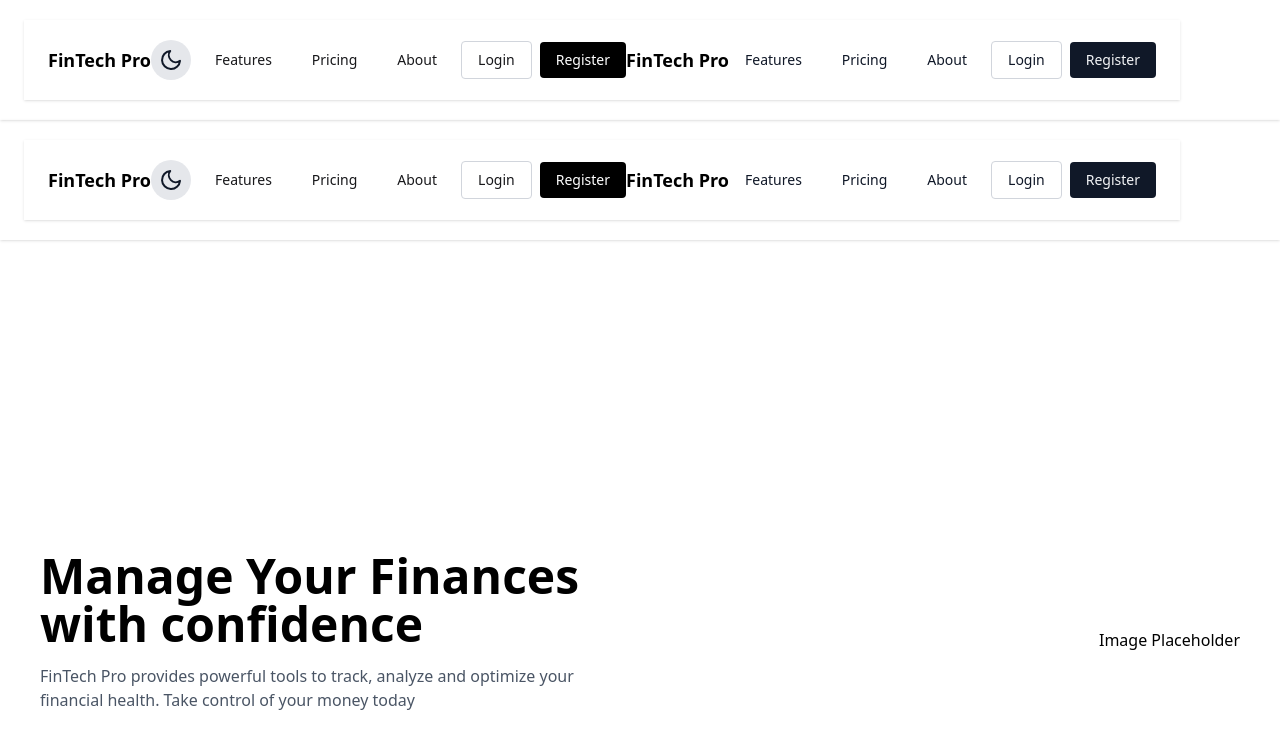
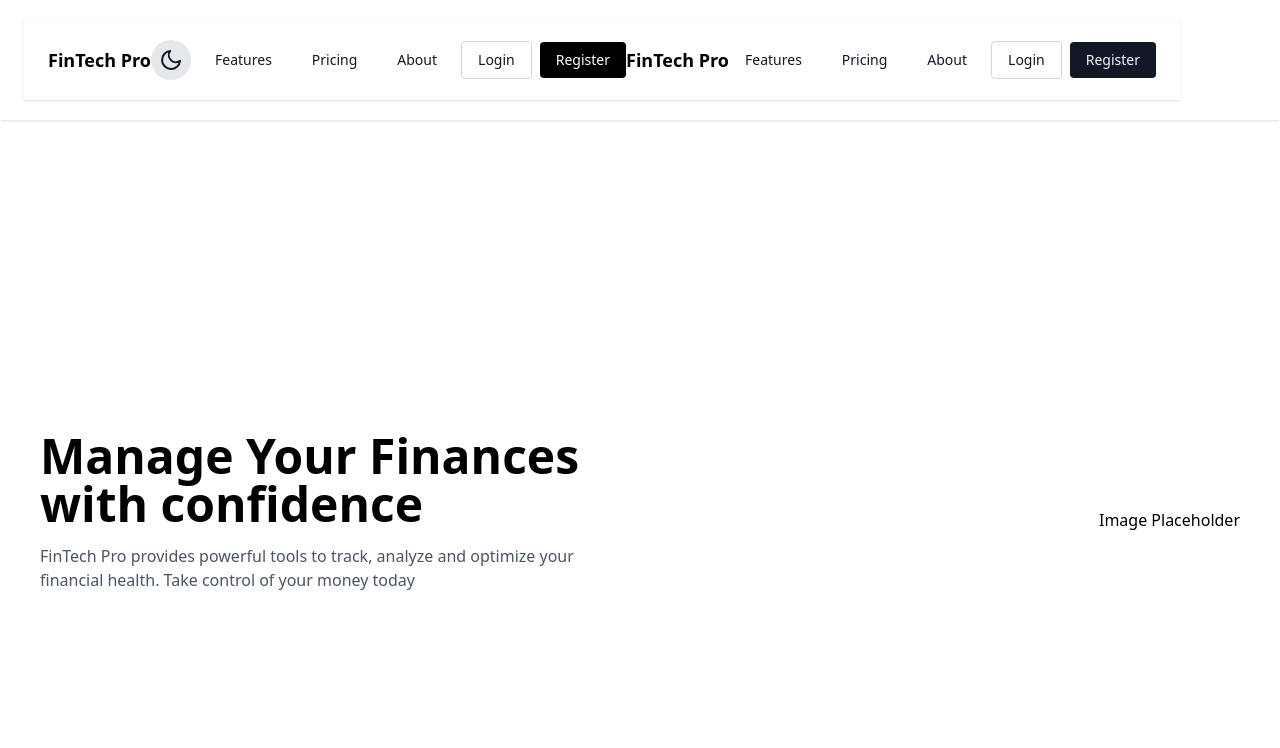
Before and after one commit to FinTech-Pro-Developers/FinTech-Pro, a Next.js app in the folder fin_tech-pro/: page / in a window 1280 px wide. Shown: the top 748 px of the page. Built offline with nearby package versions, Linux system fonts and the light colour scheme.

Commit message:
chore(web): remove unnecessary files

```diff
--- a/fin_tech-pro/src/app/page.tsx
+++ b/fin_tech-pro/src/app/page.tsx
@@ -1,10 +1,8 @@
-import Header from "@/components/organisms/header";
-import Hero from "@/components/molecules/hero";
+import Hero from '@/components/molecules/hero'
 export default function Page() {
   return (
-    <div>
-      <Header />
+    <>
       <Hero />
-    </div>
-  );
+    </>
+  )
 }
```
